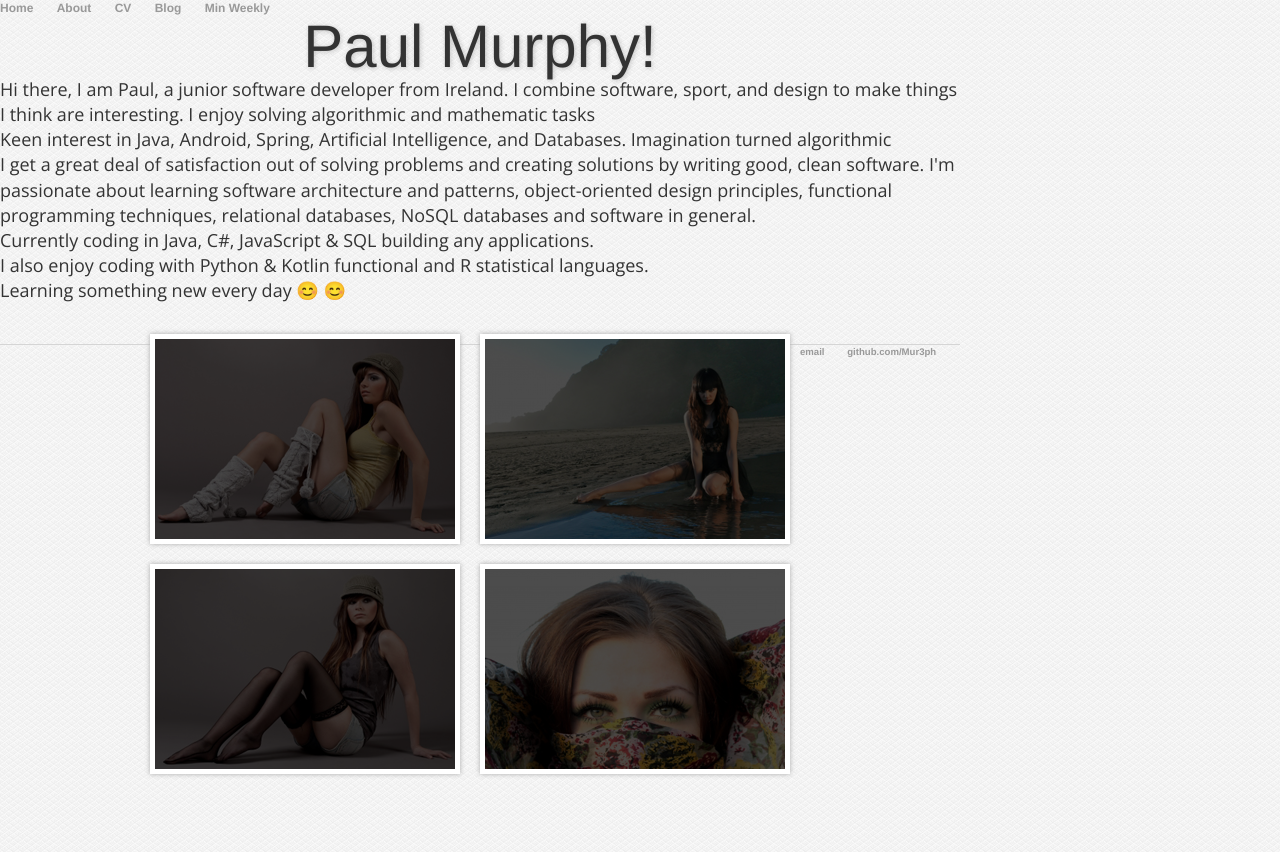
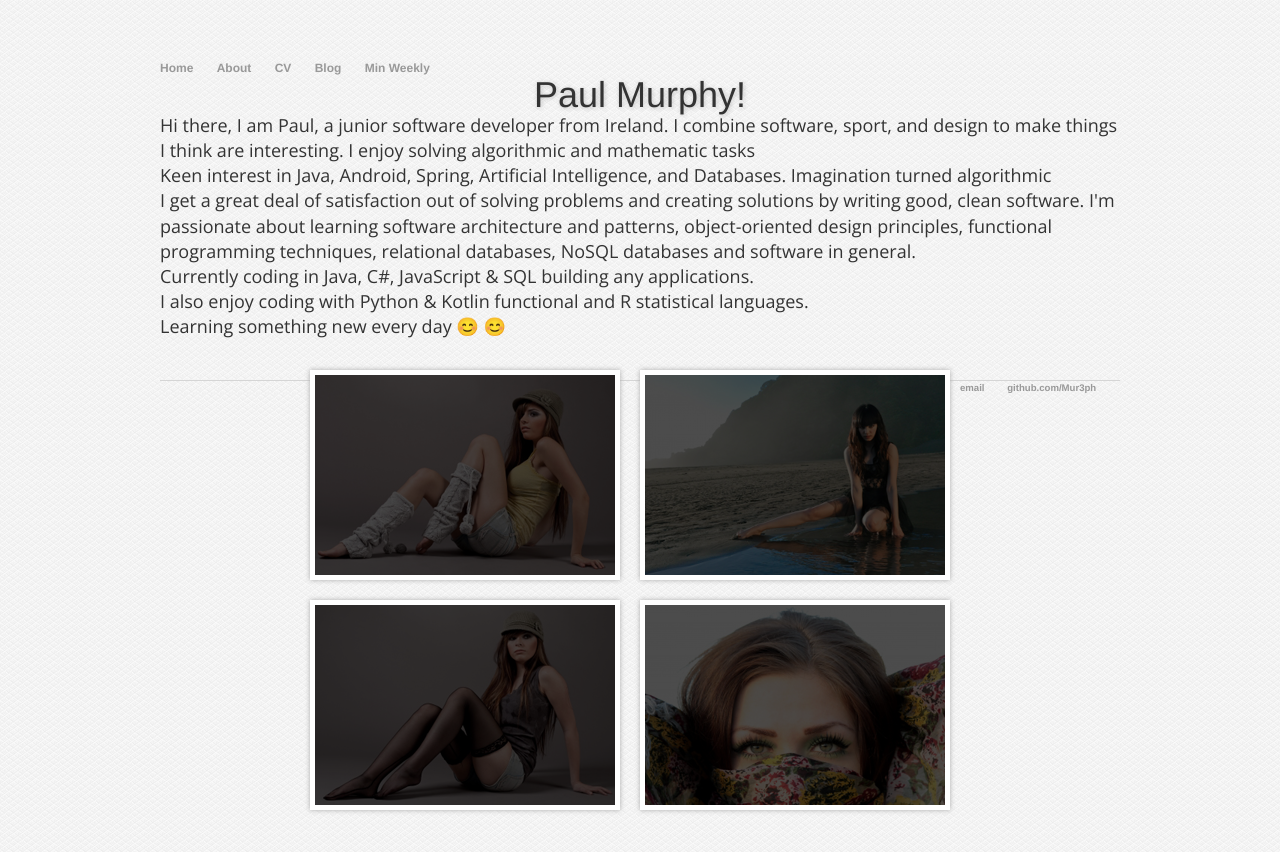
Before and after one commit to Mur3ph/Mur3ph.github.io, a Jekyll site: the page built from index.html, in a window 1280 px wide. Shown: the top 852 px of the page. Built offline with Jekyll 4.4.1, drawn with Linux system fonts in a browser that asks for light colours; nearby versions of some CDN libraries; library files that are not in the unit come from our copies; a script that is not in the unit is left out.

Commit message:
Move css

```diff
--- a/_layouts/default.html
+++ b/_layouts/default.html
@@ -18,15 +18,15 @@
 	<link rel="stylesheet" media="print" href="../cv/PaulMurphy_GeekFiles/print.css">
 	<!-- CV Stuff End -->
 
-	<!-- Main CSS file -->
-	<link rel="stylesheet" type="text/css" href="/css/main.css">
-	<!-- -->
-
-	<!-- Home page hover images CSS -->
+	<!-- Home page hover images CSS - Start -->
 	<link rel="stylesheet" href="../css/style.css" type="text/css" media="screen"/>
 	<link rel="stylesheet" href="../css/common.css" type="text/css" media="screen"/>
 	<link rel="stylesheet" href="../css/fourtheffect.css" type="text/css" media="screen"/>
 	<link href='http://fonts.googleapis.com/css?family=Open+Sans:300,300italic,400italic,400,600,600italic,700,700italic,800,800italic' rel='stylesheet' type='text/css'>
+	<!-- Home page hover images CSS - End -->
+
+	<!-- Main CSS file -->
+	<link rel="stylesheet" type="text/css" href="/css/main.css">
 	<!-- -->
 
   </head>
```
